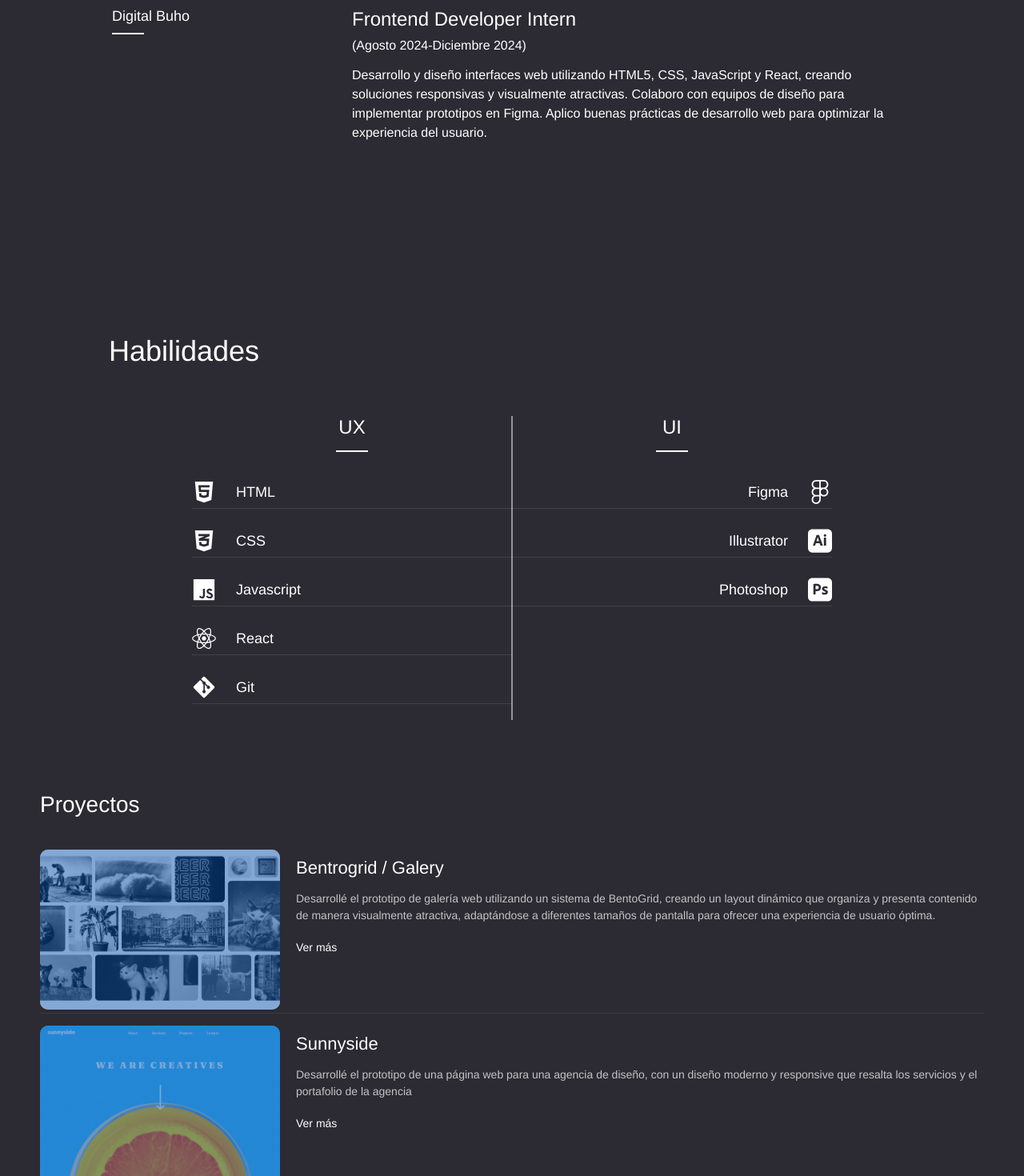
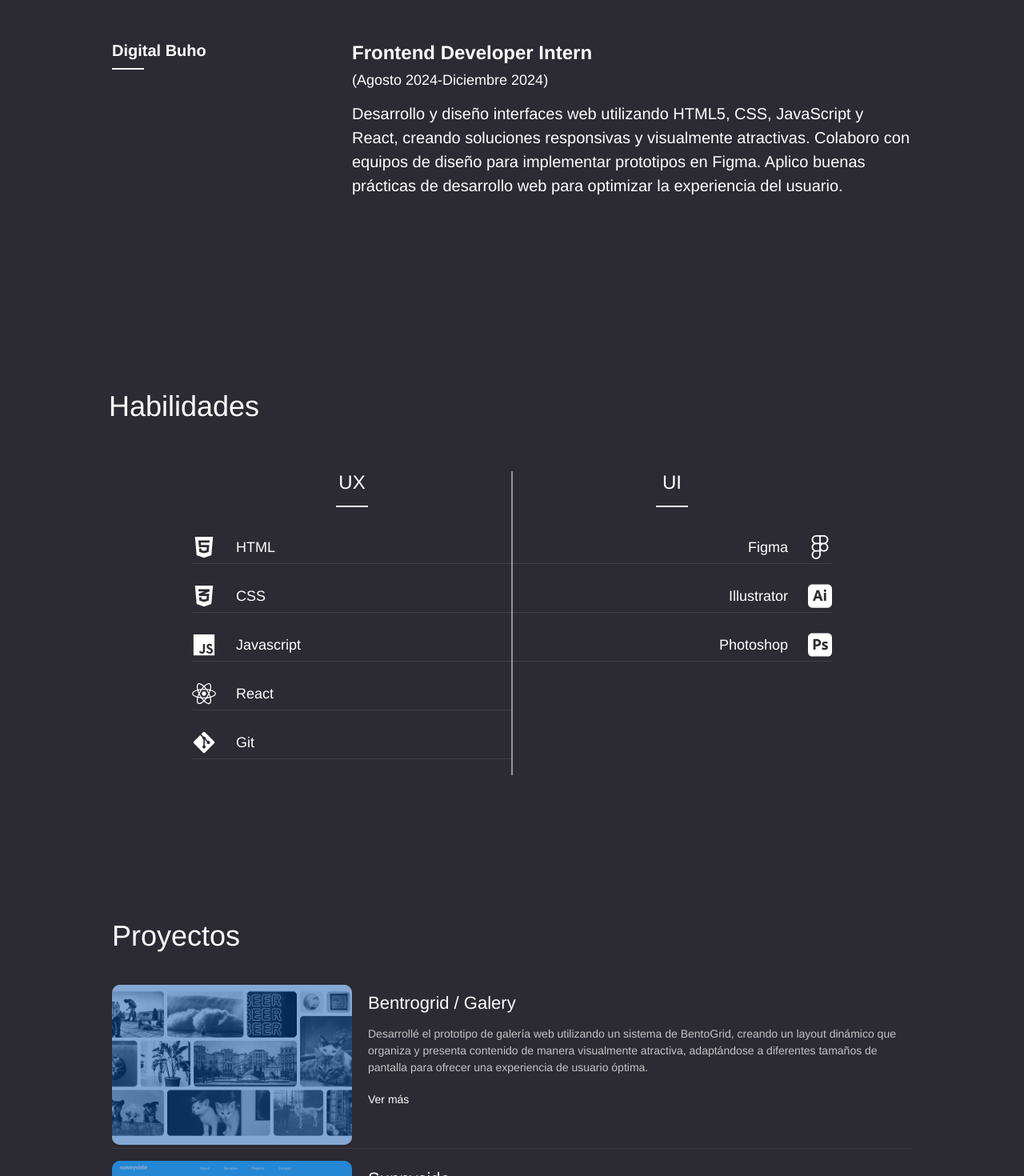
Before and after one commit to deboraabarca/my-portafolio-deb, a React (Vite) app: page / in a window 1280 px wide. Shown: the part 1440-2910 px from the top of the page at 80% size. Built offline with nearby package versions, Linux system fonts and the light colour scheme.

Commit message:
style: :lipstick: change styles for the expericne section

```diff
--- a/src/styles/Experience.css
+++ b/src/styles/Experience.css
@@ -22,8 +22,8 @@
   }
 
   .experience-company h3 {
-    font-size: 18px;
-    font-weight: 500;
+    font-size: 20px;
+    font-weight: 700;
     margin-bottom: 10px;
   }
 
@@ -40,17 +40,17 @@
 
   .experience-details h2 {
     font-size: 24px;
-    font-weight: 500;
+    font-weight: 700;
     margin-bottom: 10px;
   }
 
   .experience-date {
-    font-size: 16px;
+    font-size: 18px;
     margin-bottom: 16px;
   }
 
   .experience-description {
-    font-size: 16px;
+    font-size: 20px;
     line-height: 1.5;
   }
 
--- a/src/styles/Proyects.css
+++ b/src/styles/Proyects.css
@@ -1,12 +1,12 @@
 .projects-container {
     background-color: #2C2A32;
     color: white;
-    padding: 50px;
+    padding: 140px;
     font-family: Arial, sans-serif;
   }
 
   .projects-title {
-    font-size: 28px;
+    font-size: 36px;
     margin-bottom: 40px;
     font-weight: 500;
   }
```
